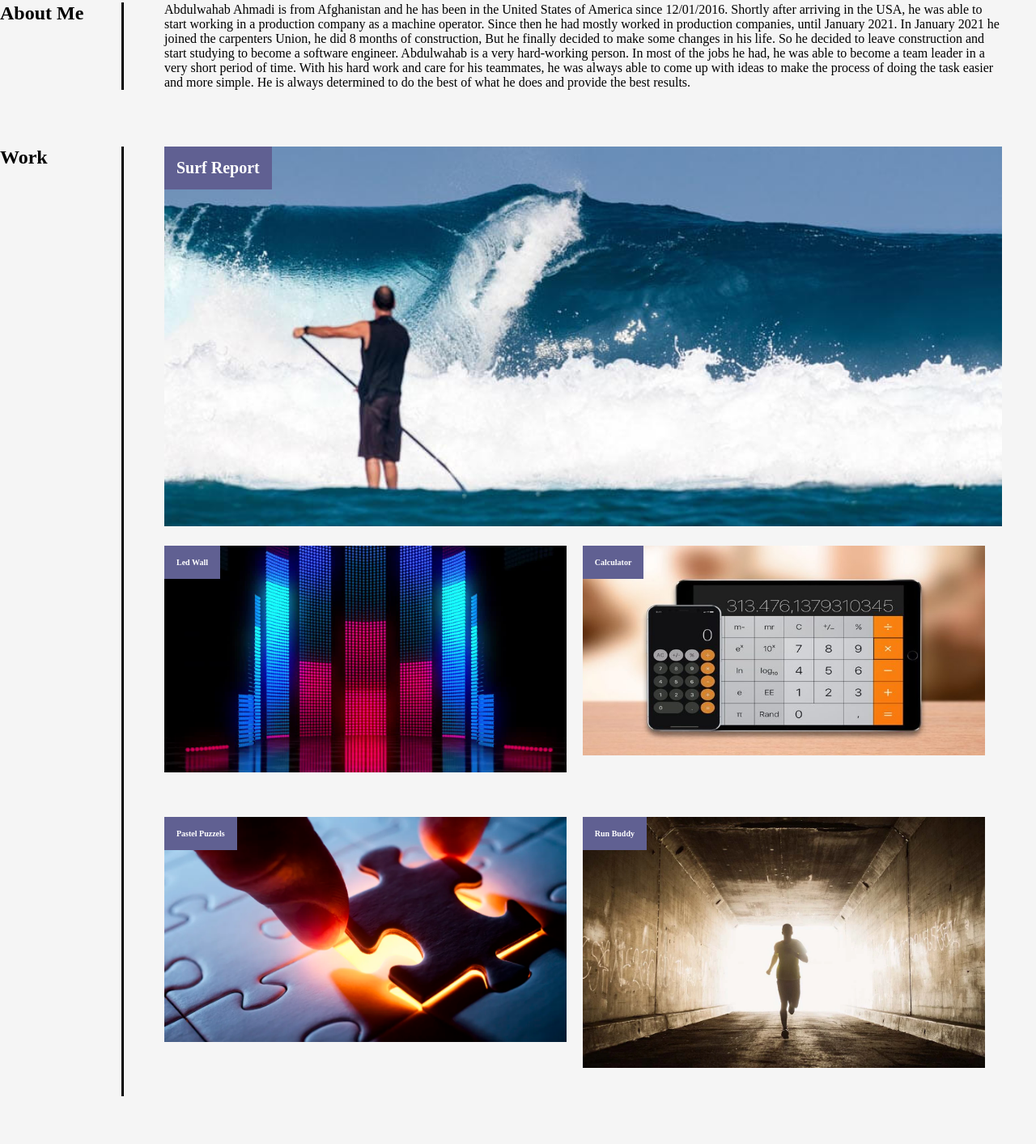
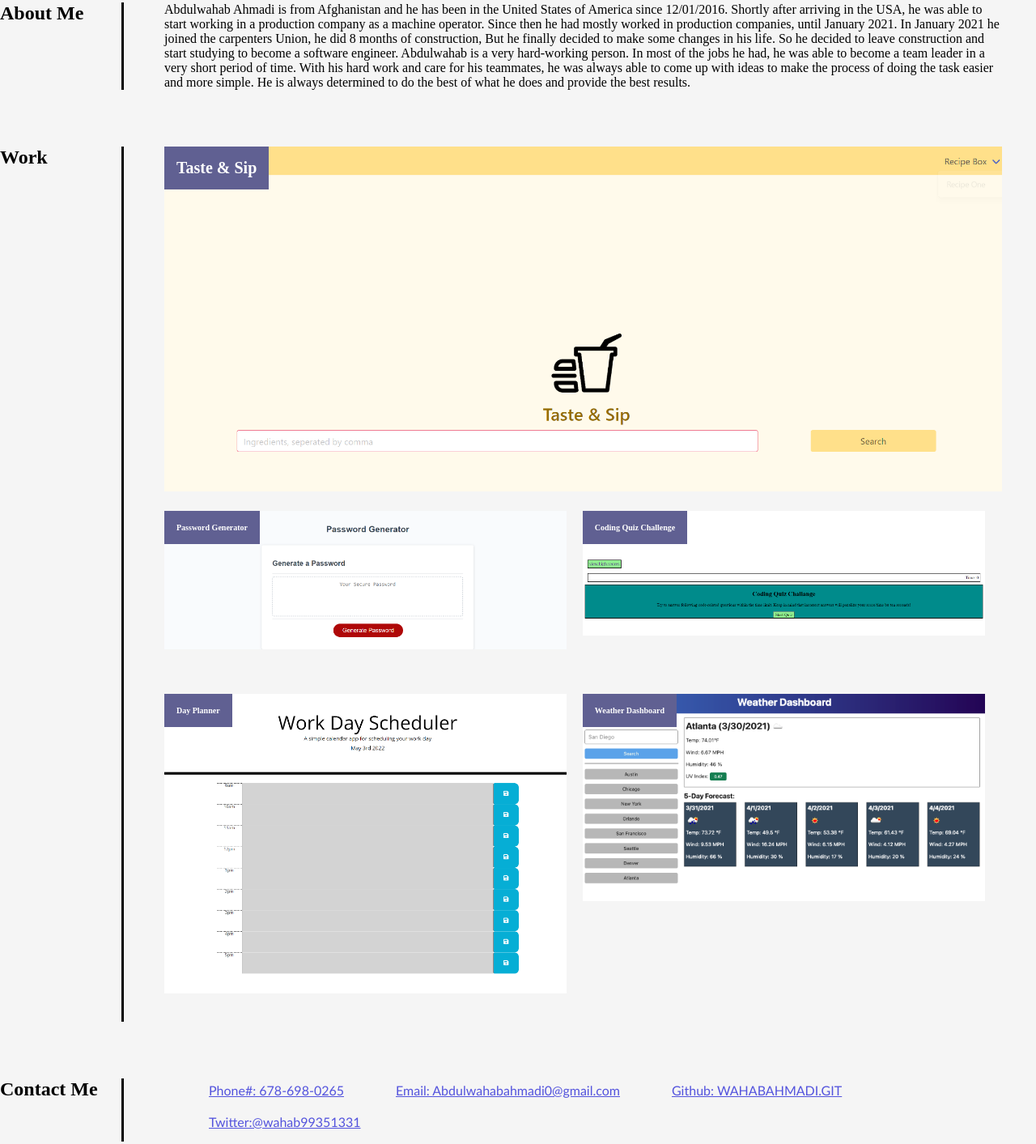
Before and after one commit to WAHABAHMADI/ProfessionalPortfolio, a plain HTML site: page index.html in a window 1280 px wide. Shown: the part 303-1716 px from the top of the page at 81% size. Drawn offline with Linux system fonts and the light colour scheme.

Commit message:
adding the personal work photos and name changes

```diff
--- a/index.html
+++ b/index.html
@@ -51,28 +51,28 @@
             <h1>Work</h1>
             <content class="work" id="work">
                 <article class="work-1">
-                    <h2 class="surfreport">Surf Report</h2>
-                    <img src="./assets/images/surfreport.png" class="surfreport" alt="surf report">
+                    <h2 class="surfreport">Taste & Sip</h2>
+                    <img src="./assets/images/Taste&Sip.png" class="surfreport" alt="Taste & Sip">
                 </article>
 
                 <article class="works">
-                    <h2>Led Wall</h2>
-                    <img src="./assets/images/ledwall.png" class="ledwall" alt="ledwall">
+                    <h2>Password Generator</h2>
+                    <img src="./assets/images/passwordGenerator.png" class="ledwall" alt="Password Generator">
                 </article>
 
                 <article class="works">
-                    <h2>Calculator</h2>
-                    <img src="./assets/images/calculator.png" class="calculator" alt="calculator">
+                    <h2>Coding Quiz Challenge</h2>
+                    <img src="./assets/images/CodingQiuzChallenge.png" class="calculator" alt="Coding Quiz Challange">
                 </article>
 
                 <article class="works">
-                    <h2>Pastel Puzzels</h2>
-                    <img src="./assets/images/pastelpuzzels.png" class="pastelpuzzels" alt="pastel puzzels">
+                    <h2>Day Planner</h2>
+                    <img src="./assets/images/DayPlanner.png" class="pastelpuzzels" alt="Day Planner">
                 </article>
 
                 <article class="works">
-                    <h2>Run Buddy</h2>
-                    <img src="./assets/images/runbuddy.png"  class="runbuddy" alt="run buddy">
+                    <h2>Weather Dashboard</h2>
+                    <img src="./assets/images/Weather-Dashboard.png"  class="runbuddy" alt="Weather Dashboard">
                 </article>
             </content>
         </section>
```
Also changed, not shown: assets/images/CodingQiuzChallenge.png (added), assets/images/DayPlanner.png (added), assets/images/Taste&Sip.png (added), assets/images/Weather-Dashboard.png (added), assets/images/calculator.png (deleted), assets/images/ledwall.png (deleted), assets/images/passwordGenerator.png (added), assets/images/pastelpuzzels.png (deleted), assets/images/runbuddy.png (deleted), assets/images/surfreport.png (deleted).
